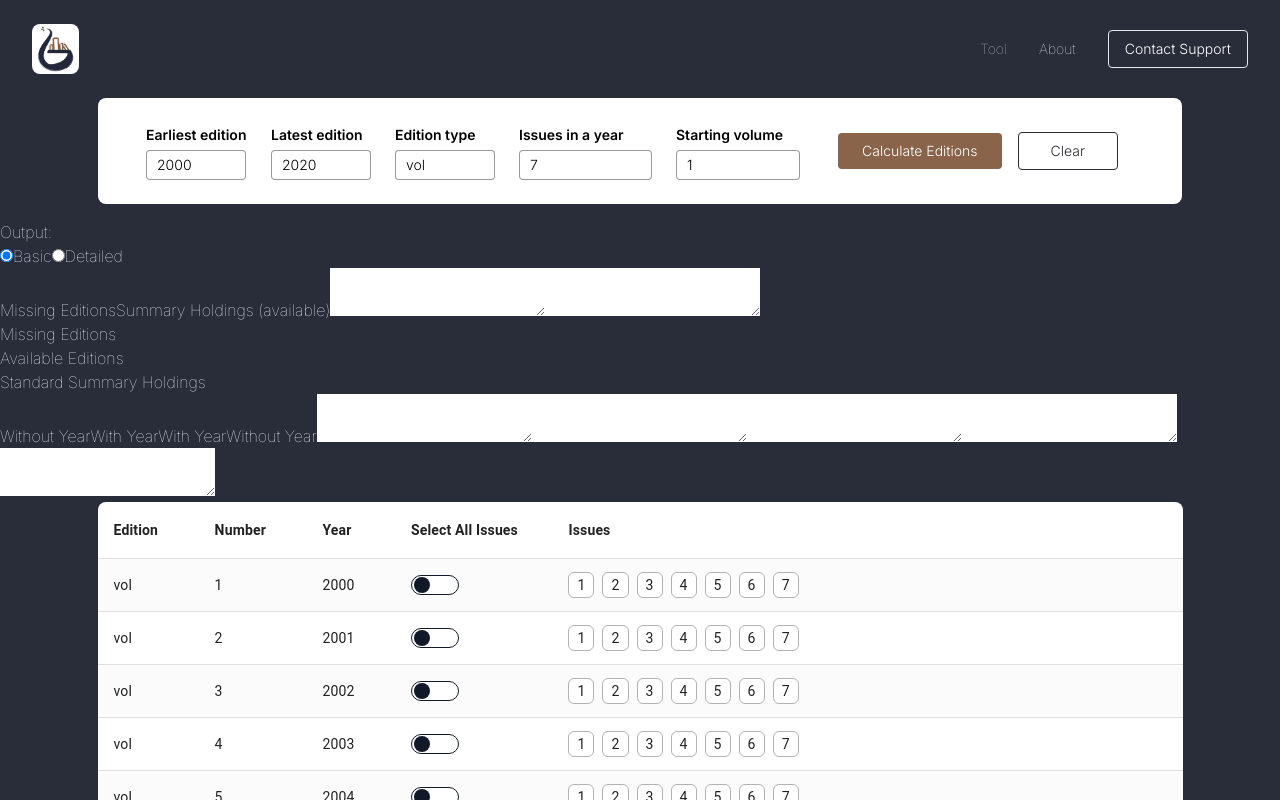
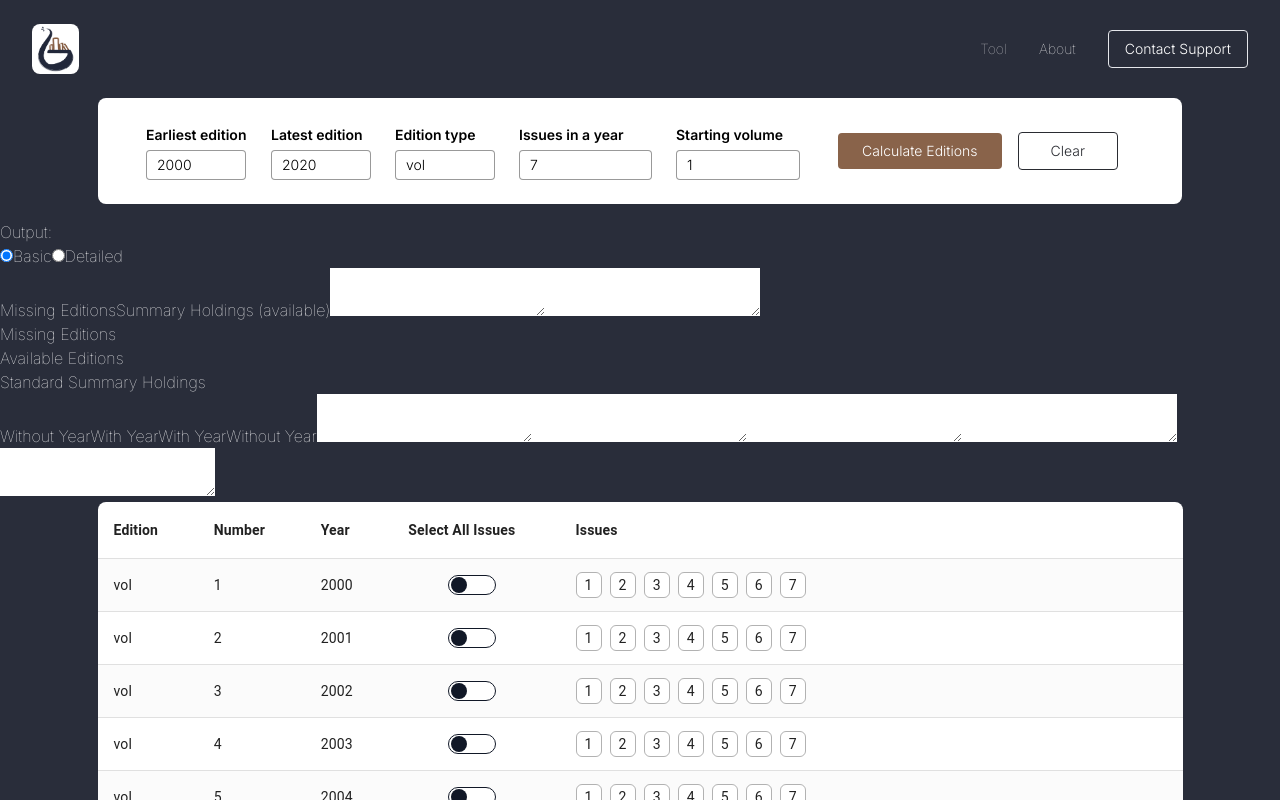
Before and after one commit to jjose14-Jacob-Jose/getSummaryHoldings, a Next.js app: page / in a window 1280 px wide. Both pictures are taken after a click on the button "Calculate Editions". Shown: the top 800 px of the page. Built offline with nearby package versions, Linux system fonts and the light colour scheme.

Commit message:
SCG_65-Added margin to the select alll button

```diff
--- a/src/components/EditionsTable.jsx
+++ b/src/components/EditionsTable.jsx
@@ -137,7 +137,8 @@ export default function EditionsTable({ editionRows }) {
                                 <TableCell align="left" width="5%">
                                     {row.year}
                                 </TableCell>
-                                <TableCell align="middle" width="10%">
+                                <TableCell ml="10px" align="middle" width="10%">
+                                    <div className="ml-10">
                                     <div
                                         className={`relative cursor-pointer w-12 h-5 ${
                                             isRowSelected(row.rowId) ? 'bg-gray-900 border border-gray-900 rounded-2xl' : 'bg-white border border-gray-900 rounded-2xl'
@@ -150,6 +151,7 @@ export default function EditionsTable({ editionRows }) {
                                                 isRowSelected(row.rowId) ? 'checked bg-white left-7'  : 'bg-gray-900 left-0.5'
                                               } `}
                                         ></div>
+                                    </div>
                                     </div>
                                 </TableCell>
                                 <TableCell align="left" width="40%">
```
